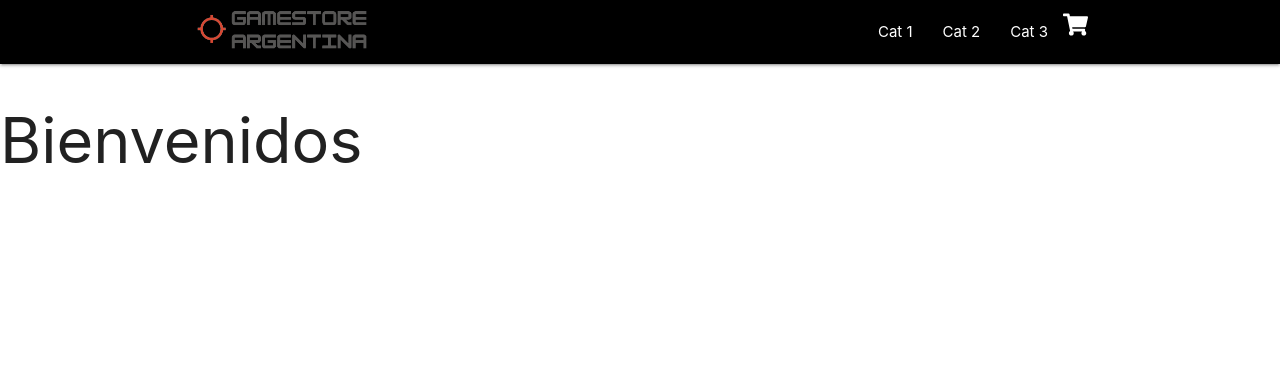
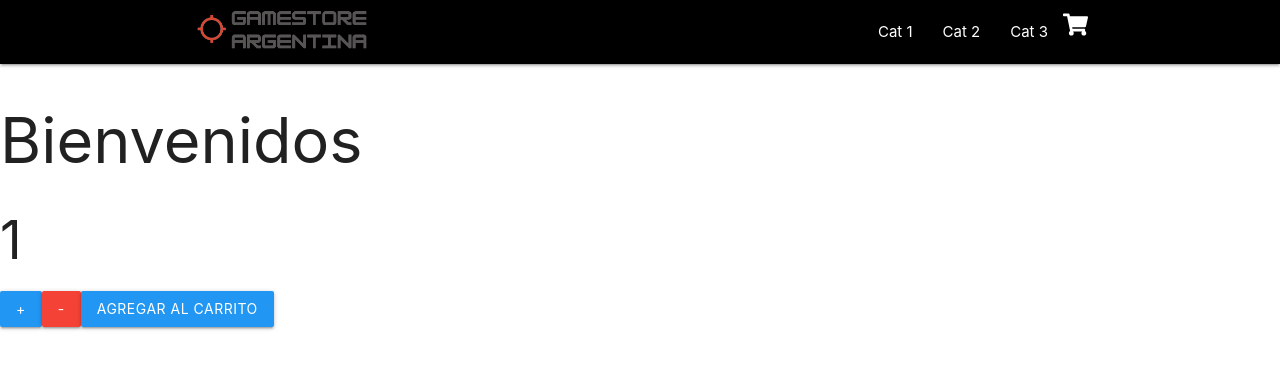
Before and after one commit to JoacooG/Gamestore_JoaquinGutierrez, a React (Create React App) app: page / in a window 1280 px wide. Shown: the top 368 px of the page. Built offline with nearby package versions, Linux system fonts and the light colour scheme.

Commit message:
Se agrega ItemCount

```diff
--- /dev/null
+++ b/src/Components/ItemCount.js
@@ -0,0 +1,33 @@
+import React, { useState } from "react";
+
+const ItemCount = ({ stock, initial, onAdd }) => {
+
+    const [contador, setContador] = useState(initial);
+
+    const ClickSuma = () => {
+        if (contador < stock) {
+            setContador(contador + 1);
+        }
+    }
+
+    const ClickResta = () => {
+        if (contador > 1) {
+            setContador(contador - 1);
+        }
+    }
+
+    const ClickAgregar = () => {
+        onAdd(contador);
+    }
+
+    return (
+        <>
+            <h2>{contador}</h2>
+            <button class="btn blue" onClick={() => ClickSuma()}>+</button>
+            <button class="btn red" onClick={() => ClickResta()}>-</button>
+            <button class="btn blue" onClick={() => ClickAgregar()}>Agregar al carrito</button>
+        </>
+    );
+}
+
+export default ItemCount
--- a/src/Components/ItemListContainer.js
+++ b/src/Components/ItemListContainer.js
@@ -1,8 +1,12 @@
 import React from "react";
+import ItemCount from "./ItemCount";
 
 const ItemListContainer = ({ greetings }) => {
     return(
+        <>
         <h1>{greetings}</h1>
+        <ItemCount  stock= {10} initial={1} onAdd={contador => alert(contador)}/>
+        </>
     )
 }
 
```
Also changed, not shown: src/Components/Item.js (added), src/Components/ItemList.js (added).
